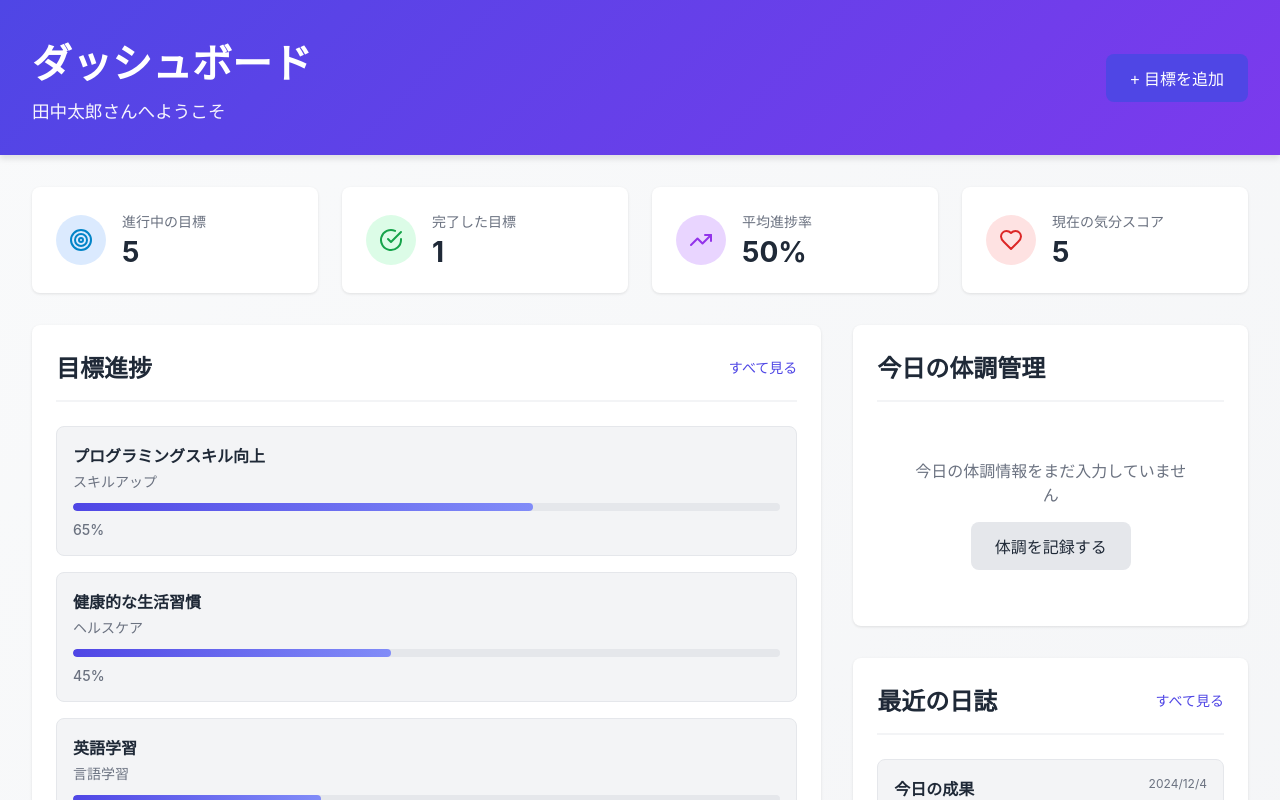
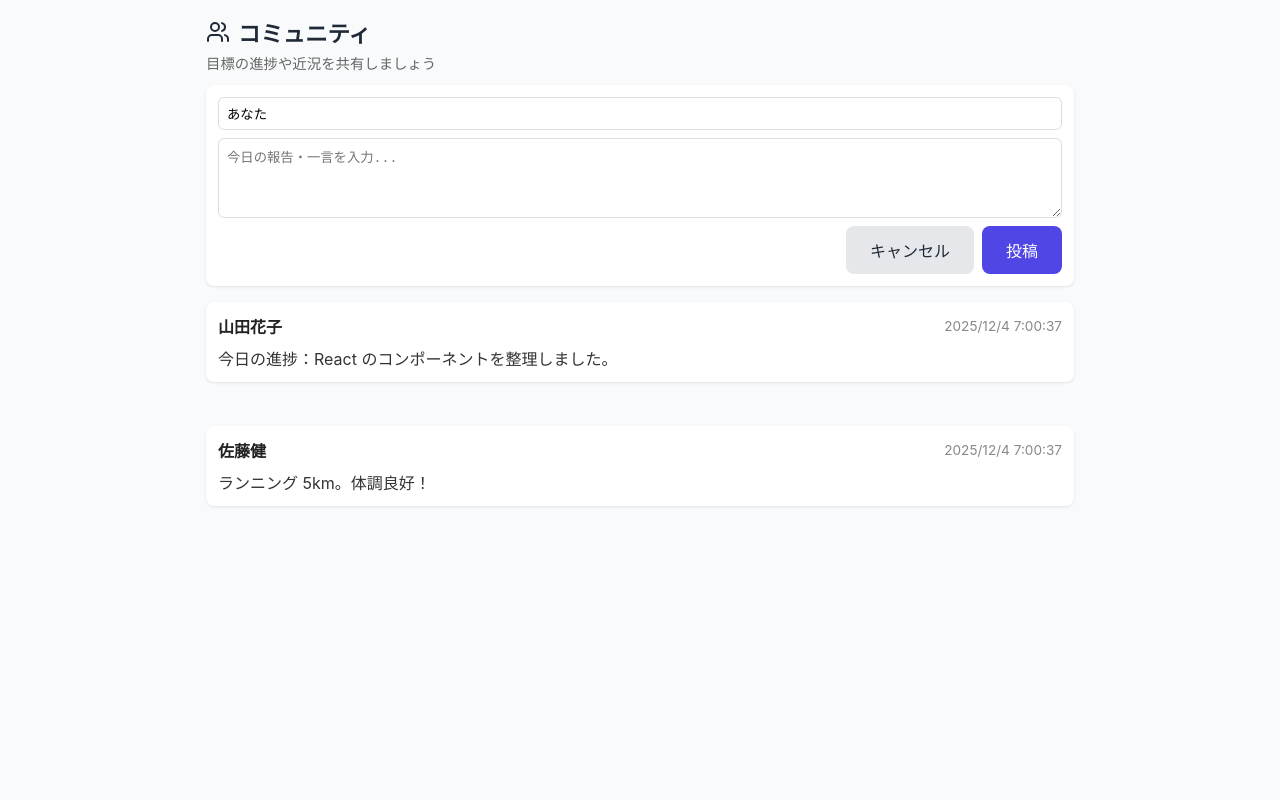
Before and after one commit to fca-koki-maeda/Team-C-Goal-App, a React (Vite) app: page /social in a window 1280 px wide. Shown: the top 800 px of the page. Built offline with nearby package versions, Linux system fonts and the light colour scheme.

Commit message:
SNS機能追加

```diff
--- a/src/App.tsx
+++ b/src/App.tsx
@@ -1,5 +1,7 @@
 import React, { useState } from 'react';
+import { BrowserRouter, Routes, Route, Navigate } from 'react-router-dom';
 import Dashboard from './components/Dashboard';
+import Social from './components/Social';
 import { Goal, HealthMetrics, Journal } from './types';
 import './styles/dashboard.css';
 
@@ -174,14 +176,25 @@ function App() {
   ]);
 
   return (
+    <BrowserRouter>
       <div className="App">
+        <Routes>
+          <Route
+            path="/"
+            element={
               <Dashboard
                 goals={goals}
                 healthMetrics={healthMetrics}
                 recentJournals={journals}
                 userName="田中太郎"
               />
+            }
+          />
+          <Route path="/social" element={<Social />} />
+          <Route path="*" element={<Navigate to="/" replace />} />
+        </Routes>
       </div>
+    </BrowserRouter>
   );
 }
 
--- a/src/components/Dashboard.tsx
+++ b/src/components/Dashboard.tsx
@@ -1,4 +1,5 @@
 import React from 'react';
+import { Link } from 'react-router-dom';
 import {
   Target,
   TrendingUp,
@@ -7,7 +8,6 @@ import {
   BookOpen,
   BarChart3,
   Users,
-  Calendar,
   CheckCircle,
   Clock,
 } from 'lucide-react';
@@ -39,6 +39,10 @@ export const Dashboard: React.FC<DashboardProps> = ({
           <p className="greeting">{userName}さんへようこそ</p>
         </div>
         <div className="header-actions">
+          <Link to="/social" className="btn btn-ghost sns-btn" title="コミュニティ">
+            <Users size={18} />
+            <span>コミュニティ</span>
+          </Link>
           <button className="btn btn-primary">+ 目標を追加</button>
         </div>
       </header>
@@ -83,7 +87,7 @@ export const Dashboard: React.FC<DashboardProps> = ({
             <section className="card">
               <div className="card-header">
                 <h2>目標進捗</h2>
-                <a href="/goals" className="link">すべて見る</a>
+                <Link to="/goals" className="link">すべて見る</Link>
               </div>
               <GoalsProgress goals={goals} />
             </section>
@@ -92,7 +96,7 @@ export const Dashboard: React.FC<DashboardProps> = ({
             <section className="card">
               <div className="card-header">
                 <h2>パフォーマンス分析</h2>
-                <a href="/performance" className="link">詳細を見る</a>
+                <Link to="/performance" className="link">詳細を見る</Link>
               </div>
               <PerformanceChart metrics={healthMetrics} />
             </section>
@@ -112,7 +116,7 @@ export const Dashboard: React.FC<DashboardProps> = ({
             <section className="card">
               <div className="card-header">
                 <h2>最近の日誌</h2>
-                <a href="/journals" className="link">すべて見る</a>
+                <Link to="/journals" className="link">すべて見る</Link>
               </div>
               <RecentJournals journals={recentJournals} />
             </section>
@@ -334,15 +338,16 @@ const QuickActions: React.FC = () => {
     { icon: <Apple size={20} />, label: '食事を記録', href: '/meals' },
     { icon: <Heart size={20} />, label: '体調を記録', href: '/health' },
     { icon: <BarChart3 size={20} />, label: '進捗を更新', href: '/progress' },
+    { icon: <Users size={20} />, label: 'コミュニティ', href: '/social' },
   ];
 
   return (
     <div className="quick-actions">
       {actions.map((action, index) => (
-        <a key={index} href={action.href} className="quick-action-btn">
+        <Link key={index} to={action.href} className="quick-action-btn">
           <div className="action-icon">{action.icon}</div>
           <span>{action.label}</span>
-        </a>
+        </Link>
       ))}
     </div>
   );
--- /dev/null
+++ b/src/components/Social.tsx
@@ -0,0 +1,89 @@
+import React, { useState } from 'react';
+import '../styles/social.css';
+import { Users } from 'lucide-react';
+
+interface Post {
+  id: string;
+  author: string;
+  content: string;
+  date: string;
+}
+
+const initialPosts: Post[] = [
+  {
+    id: 'p1',
+    author: '山田花子',
+    content: '今日の進捗：React のコンポーネントを整理しました。',
+    date: new Date().toLocaleString('ja-JP'),
+  },
+  {
+    id: 'p2',
+    author: '佐藤健',
+    content: 'ランニング 5km。体調良好！',
+    date: new Date().toLocaleString('ja-JP'),
+  },
+];
+
+const Social: React.FC = () => {
+  const [posts, setPosts] = useState<Post[]>(initialPosts);
+  const [content, setContent] = useState('');
+  const [author, setAuthor] = useState('あなた');
+
+  const addPost = () => {
+    if (!content.trim()) return;
+    const newPost: Post = {
+      id: `p${Date.now()}`,
+      author: author || '匿名',
+      content: content.trim(),
+      date: new Date().toLocaleString('ja-JP'),
+    };
+    setPosts([newPost, ...posts]);
+    setContent('');
+  };
+
+  return (
+    <div className="social-page">
+      <header className="social-header">
+        <div className="social-title">
+          <Users size={24} />
+          <h1>コミュニティ</h1>
+        </div>
+        <p className="social-sub">目標の進捗や近況を共有しましょう</p>
+      </header>
+
+      <section className="compose card">
+        <input
+          className="input-author"
+          value={author}
+          onChange={(e) => setAuthor(e.target.value)}
+          placeholder="表示名"
+        />
+        <textarea
+          className="input-content"
+          value={content}
+          onChange={(e) => setContent(e.target.value)}
+          placeholder="今日の報告・一言を入力..."
+        />
+        <div className="compose-actions">
+          <button className="btn btn-secondary" onClick={() => setContent('')}>キャンセル</button>
+          <button className="btn btn-primary" onClick={addPost}>投稿</button>
+        </div>
+      </section>
+
+      <section className="feed">
+        {posts.map((p) => (
+          <article key={p.id} className="post card">
+            <div className="post-header">
+              <strong className="post-author">{p.author}</strong>
+              <span className="post-date">{p.date}</span>
+            </div>
+            <p className="post-content">{p.content}</p>
+          </article>
+        ))}
+        {posts.length === 0 && <p className="empty-state">まだ投稿がありません</p>}
+      </section>
+    </div>
+  );
+};
+
+export default Social;
--- /dev/null
+++ b/src/styles/social.css
@@ -0,0 +1,99 @@
+.social-page {
+  padding: 16px;
+  max-width: 900px;
+  margin: 0 auto;
+}
+
+.social-header {
+  display: flex;
+  flex-direction: column;
+  gap: 4px;
+  margin-bottom: 12px;
+}
+
+.social-title {
+  display: flex;
+  align-items: center;
+  gap: 8px;
+}
+
+.social-title h1 {
+  margin: 0;
+  font-size: 1.4rem;
+}
+
+.social-sub {
+  margin: 0;
+  color: #666;
+  font-size: 0.9rem;
+}
+
+.compose.card {
+  display: flex;
+  flex-direction: column;
+  gap: 8px;
+  padding: 12px;
+  margin-bottom: 16px;
+}
+
+.input-author {
+  padding: 8px;
+  border-radius: 6px;
+  border: 1px solid #ddd;
+}
+
+.input-content {
+  min-height: 80px;
+  padding: 8px;
+  border-radius: 6px;
+  border: 1px solid #ddd;
+  resize: vertical;
+}
+
+.compose-actions {
+  display: flex;
+  justify-content: flex-end;
+  gap: 8px;
+}
+
+.feed {
+  display: flex;
+  flex-direction: column;
+  gap: 12px;
+}
+
+.post.card {
+  padding: 12px;
+}
+
+.post-header {
+  display: flex;
+  justify-content: space-between;
+  align-items: center;
+  margin-bottom: 8px;
+}
+
+.post-author {
+  color: #222;
+}
+
+.post-date {
+  color: #888;
+  font-size: 0.85rem;
+}
+
+.post-content {
+  white-space: pre-wrap;
+  color: #333;
+}
+
+.empty-state {
+  color: #777;
+  text-align: center;
+}
+
+.sns-btn {
+  display: inline-flex;
+  align-items: center;
+  gap: 6px;
+}
```
Also changed, not shown: package.json (+6 -6 lines), 1 other file (tests, documents, lock files or other folders). Lines whose indentation alone changed are shown as unchanged.
